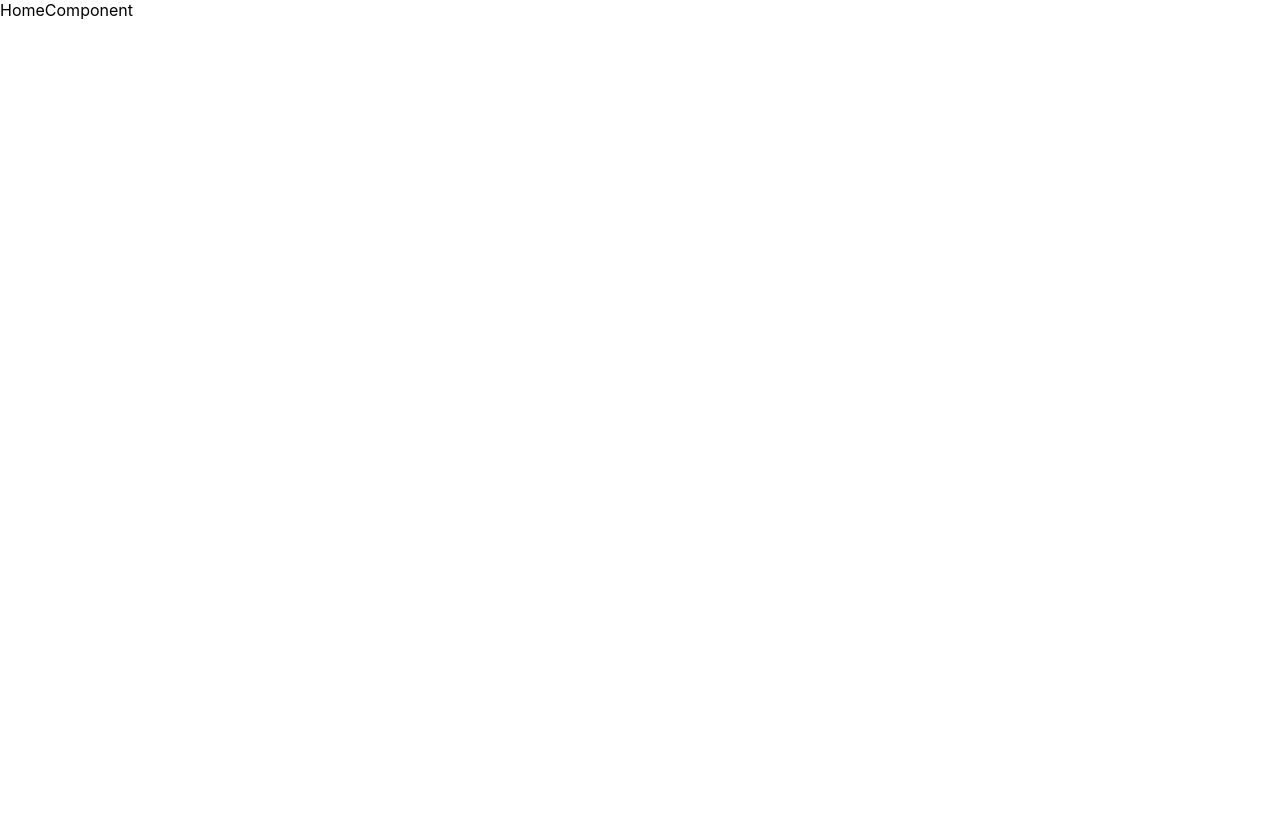
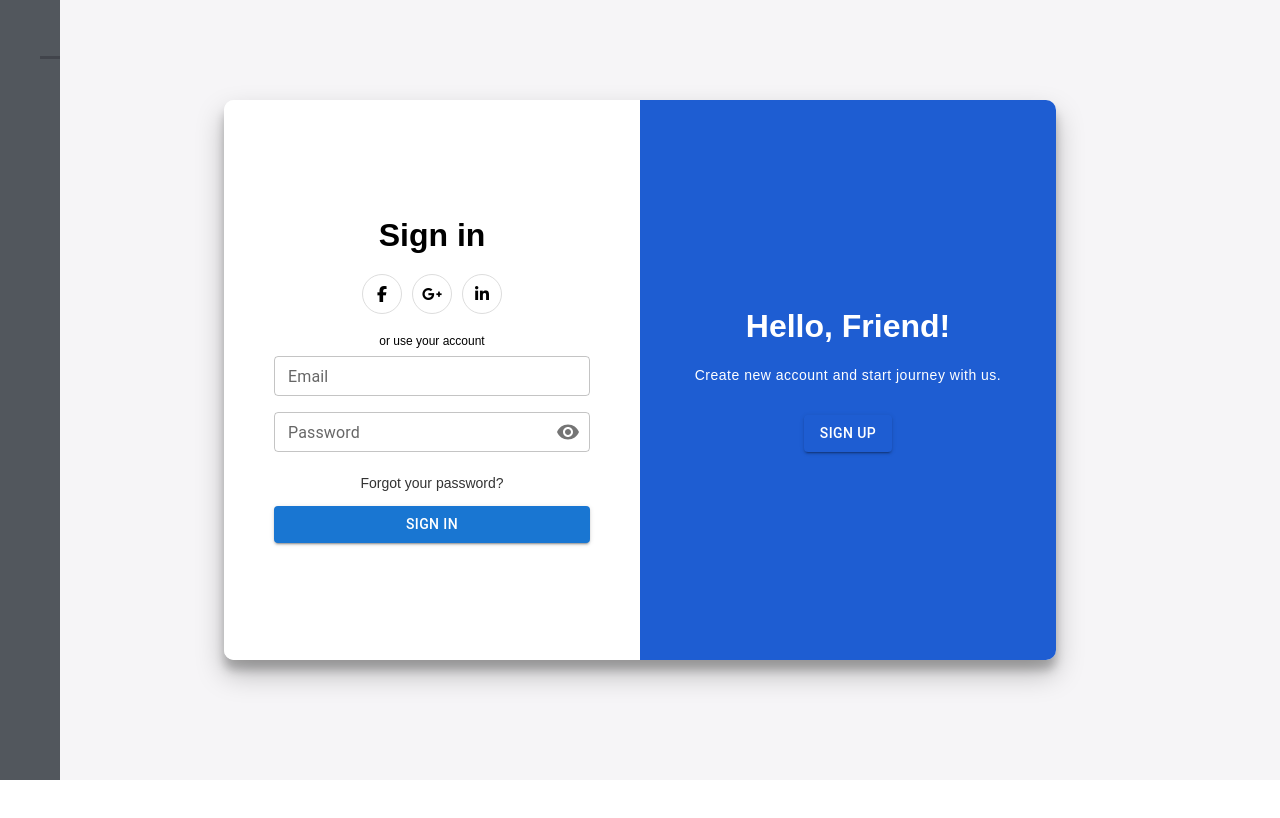
Before and after one commit to alokPatel7/ec_react_app, a React (Create React App) app: page / in a window 1280 px wide. Shown: the top 818 px of the page. Built offline with nearby package versions, Linux system fonts and the light colour scheme.

Commit message:
add sidebar with routing

```diff
--- a/src/App.js
+++ b/src/App.js
@@ -1,20 +1,10 @@
-// import { Router, Routes, Route } from 'react-router-dom';
-import { BrowserRouter as Router, Routes, Route } from 'react-router-dom';
 import './App.css';
-import { routes } from './router/app.routing';
+import MainLayout from './components/MainLayout';
 
-// require('dotenv').config();
-
-function App() {
-  return (
-    <Router>
-      <Routes>
-        {routes.map((r, index) => {
-          return <Route key={index} path={r.path} element={r.component} />
-        })}
-      </Routes>
-    </Router>
-  );
-}
+const App = () => {
+    return (
+        <MainLayout />
+    );
+};
 
 export default App;
--- /dev/null
+++ b/src/components/MainLayout.js
@@ -0,0 +1,21 @@
+import React from 'react'
+import Sidebar from './common/Sidebar'
+import { BrowserRouter as Router, Routes, Route } from 'react-router-dom';
+import { routes } from '../router/app.routing';
+
+export default function MainLayout() {
+  return (
+    <div className="main-layout">
+      <Sidebar />
+      <div className="page-content">
+        <Router>
+          <Routes>
+            {routes.map((r, index) => {
+              return <Route key={index} path={r.path} element={r.component} />
+            })}
+          </Routes>
+        </Router>
+      </div>
+    </div>
+  )
+}
--- a/src/components/auth/auth.component.css
+++ b/src/components/auth/auth.component.css
@@ -34,7 +34,7 @@ span {
 	font-size: 12px;
 }
 
-a {
+.auth-container a {
 	color: #333;
 	font-size: 14px;
 	text-decoration: none;
--- a/src/components/auth/auth.component.js
+++ b/src/components/auth/auth.component.js
@@ -6,7 +6,7 @@ import { emailRegx, passwordRegex } from '../../utils/constant';
 import SnackBarComponent from '../snack-bars/snackbar.component';
 import { SignIn, SignUp } from '../../services/auth.service';
 
-export default function LoginComponent() {
+export default function AuthComponent() {
     const [fullName, setFullName] = useState('');
     const [email, setEmail] = useState('');
     const [password, setPassword] = useState('');
--- /dev/null
+++ b/src/components/common/Sidebar.css
@@ -0,0 +1,146 @@
+/* ==========================Font========================== */
+
+/* @font-face {
+    font-family: 'robotoregular';
+    src: url(../fonts/roboto-regular-webfont.woff) format('woff');
+    font-weight: normal;
+    font-style: normal;
+}
+
+* {
+    margin: 0;
+    padding: 0;
+    box-sizing: border-box;
+    font-family: "Poppins", "robotoregular", sans-serif;
+}
+
+body {
+    min-height: 100vh;
+    background: var(--bg-primary);
+} */
+
+nav {
+    position: fixed;
+    width: 60px;
+    height: 100%;
+    background: var(--bg-secondary);
+    transition: .5s;
+    overflow: hidden;
+}
+
+nav.active {
+    width: 300px;
+}
+
+/* nav:hover {
+    width: 300px;
+} */
+
+nav ul {
+    position: absolute;
+    top: 0;
+    left: 0;
+    width: 100%;
+}
+
+nav ul li {
+    list-style: none;
+    width: 100%;
+    position: relative;
+
+}
+
+nav ul li a:hover {
+    color: var(--bg-primary);
+}
+
+nav ul li:hover a::before {
+    background-color: var(--bg-active);
+    width: 100%;
+}
+
+nav ul li a {
+    position: relative;
+    display: block;
+    width: 100%;
+    display: flex;
+    align-items: center;
+    text-decoration: none;
+    color: var(--cl-text);
+    transition: .2s;
+}
+
+nav ul li a::before {
+    content: "";
+    position: absolute;
+    top: 0;
+    left: 0;
+    width: 0;
+    height: 100%;
+    transition: .2s;
+}
+
+nav ul li a .icon {
+    position: relative;
+    display: block;
+    min-width: 60px;
+    height: 60px;
+    line-height: 60px;
+    text-align: center;
+}
+
+nav ul li a .title {
+    position: relative;
+    font-size: .85em;
+}
+
+nav ul li a .icon * {
+    font-size: 1.1em;
+}
+
+nav ul li a.toggle {
+    border-bottom: 3px solid var(--bg-primary);
+}
+
+.toggle {
+    cursor: pointer;
+}
+
+header {
+    display: none;
+}
+
+@media (max-width: 768px) {
+    header {
+        display: flex;
+        justify-content: space-around;
+        align-items: center;
+        height: 60px;
+        background: var(--bg-secondary);
+        color: var(--cl-text);
+    }
+
+    header a {
+        color: var(--cl-text)
+    }
+
+    nav {
+        left: -60px;
+    }
+
+    nav.active {
+        left: 0;
+        width: 100%;
+    }
+
+    nav ul li a.toggle {
+        display: none;
+    }
+}
+
+:root {
+    --bg-primary: #41444b;
+    --bg-secondary: #52575d;
+    --bg-active: #fddb3a;
+    --cl-text: #f6f4e6;
+}
--- /dev/null
+++ b/src/components/common/Sidebar.js
@@ -0,0 +1,91 @@
+import React from 'react'
+import './Sidebar.css'
+
+export default function Sidebar({ children }) {
+    const toggleSidebar = () => {
+        var getSidebar = document.querySelector('nav');
+        getSidebar.classList.toggle('active');
+    };
+
+    return (
+        <>
+            <header>
+                <div className="toggle">
+                    <i className="fas fa-bars" />
+                </div>
+                <h3>Dashboard</h3>
+                <a href="#">
+                    <i className="fas fa-sign-out-alt" />
+                </a>
+            </header>
+            <nav>
+                <ul>
+                    <li onClick={toggleSidebar}>
+                        <a className="toggle">
+                            <span className="icon">
+                                <i className="fas fa-bars" />
+                            </span>
+                            <span className="title">Menu</span>
+                        </a>
+                    </li>
+                    <li>
+                        <a href="#">
+                            <span className="icon">
+                                <i className="fas fa-home" />
+                            </span>
+                            <span className="title">Home</span>
+                        </a>
+                    </li>
+                    <li>
+                        <a href="#">
+                            <span className="icon">
+                                <i className="fas fa-user" />
+                            </span>
+                            <span className="title">Profile</span>
+                        </a>
+                    </li>
+                    <li>
+                        <a href="#">
+                            <span className="icon">
+                                <i className="fas fa-envelope" />
+                            </span>
+                            <span className="title">Messages</span>
+                        </a>
+                    </li>
+                    <li>
+                        <a href="#">
+                            <span className="icon">
+                                <i className="fas fa-info" />
+                            </span>
+                            <span className="title">Help</span>
+                        </a>
+                    </li>
+                    <li>
+                        <a href="#">
+                            <span className="icon">
+                                <i className="fas fa-cog" />
+                            </span>
+                            <span className="title">Setting</span>
+                        </a>
+                    </li>
+                    <li>
+                        <a href="#">
+                            <span className="icon">
+                                <i className="fas fa-lock" />
+                            </span>
+                            <span className="title">Password</span>
+                        </a>
+                    </li>
+                    <li>
+                        <a href="#">
+                            <span className="icon">
+                                <i className="fas fa-sign-out-alt" />
+                            </span>
+                            <span className="title">Sign Out</span>
+                        </a>
+                    </li>
+                </ul>
+            </nav>
+        </>
+    )
+}
--- a/src/components/home.component.js
+++ /dev/null
@@ -1,7 +0,0 @@
-import React from 'react'
-
-export default function HomeComponent() {
-  return (
-    <div>HomeComponent</div>
-  )
-}
```
Also changed, not shown: src/components/admin/AdminHome.js (added, +7 -0 lines), src/components/user/UserHome.js (added, +7 -0 lines), src/router/app.routing.js (+4 -4 lines).
